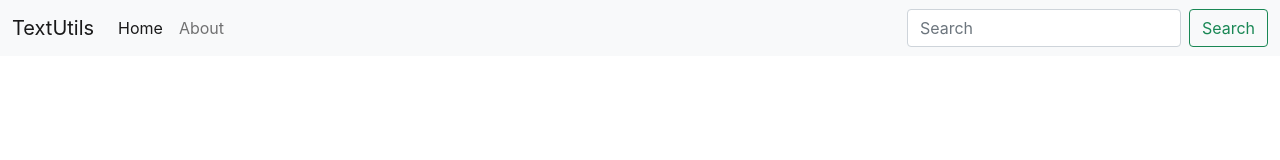
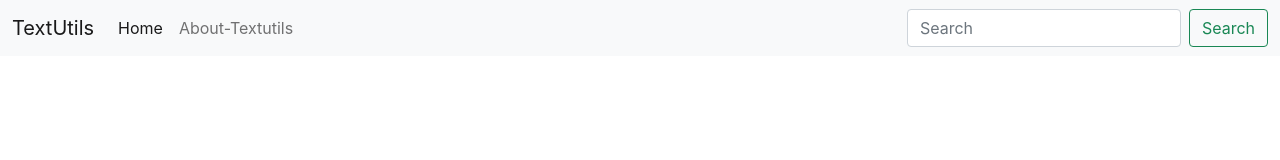
Before and after one commit to Radmehan/React-js, a React (Create React App) app: page / in a window 1280 px wide. Shown: the top 160 px of the page. Built offline with nearby package versions, Linux system fonts and the light colour scheme.

Commit message:
tutorial 6

```diff
--- a/src/App.js
+++ b/src/App.js
@@ -1,6 +1,7 @@
 import logo from './logo.svg';
 import './App.css';
 import './App1.css';
+import Navbar from './components/Navbar';
 
 let name="Harry"
 
@@ -8,29 +9,8 @@
   return (
     <>
 
-    <nav className="navbar navbar-expand-lg navbar-light bg-light">
-  <div className="container-fluid">
-    <a className="navbar-brand" href="/">TextUtils</a>
-    <button className="navbar-toggler" type="button" data-bs-toggle="collapse" data-bs-target="#navbarSupportedContent" aria-controls="navbarSupportedContent" aria-expanded="false" aria-label="Toggle navigation">
-      <span className="navbar-toggler-icon"></span>
-    </button>
-    <div className="collapse navbar-collapse" id="navbarSupportedContent">
-      <ul className="navbar-nav me-auto mb-2 mb-lg-0">
-        <li className="nav-item">
-          <a className="nav-link active" aria-current="page" href="/">Home</a>
-        </li>
-        <li className="nav-item">
-          <a className="nav-link" href="/">About</a>
-        </li>
-      </ul>
-      <form className="d-flex">
-        <input className="form-control me-2" type="search" placeholder="Search" aria-label="Search"/>
-        <button className="btn btn-outline-success" type="submit">Search</button>
-      </form>
-    </div>
-  </div>
-</nav>
-
+    <Navbar title="TextUtils" aboutText="About-Textutils"/>
+    {/* <Navbar/>  */}
     </>
   );
 }
--- /dev/null
+++ b/src/components/Navbar.js
@@ -0,0 +1,40 @@
+import React from 'react';
+import PropTypes from 'prop-types';
+
+export default function Navbar(props) {
+  return(
+    <nav className="navbar navbar-expand-lg navbar-light bg-light">
+    <div className="container-fluid">
+      <a className="navbar-brand" href="/">{props.title}</a>
+      <button className="navbar-toggler" type="button" data-bs-toggle="collapse" data-bs-target="#navbarSupportedContent" aria-controls="navbarSupportedContent" aria-expanded="false" aria-label="Toggle navigation">
+        <span className="navbar-toggler-icon"></span>
+      </button>
+      <div className="collapse navbar-collapse" id="navbarSupportedContent">
+        <ul className="navbar-nav me-auto mb-2 mb-lg-0">
+          <li className="nav-item">
+            <a className="nav-link active" aria-current="page" href="/">Home</a>
+          </li>
+          <li className="nav-item">
+            <a className="nav-link" href="/">{props.aboutText}</a>
+          </li>
+        </ul>
+        <form className="d-flex">
+          <input className="form-control me-2" type="search" placeholder="Search" aria-label="Search"/>
+          <button className="btn btn-outline-success" type="submit">Search</button>
+        </form>
+      </div>
+    </div>
+  </nav>
+  );
+}
+
+
+Navbar.propTypes = {
+    title :PropTypes.string.isRequired,
+    aboutText: PropTypes.string.isRequired
+};
+
+Navbar.defaultProps={
+    title : "Set-Title-Here",
+    aboutText : "About-text-here"
+};
```
Also changed, not shown: module1.mjs (added, +8 -0 lines), module2.mjs (added, +10 -0 lines).
